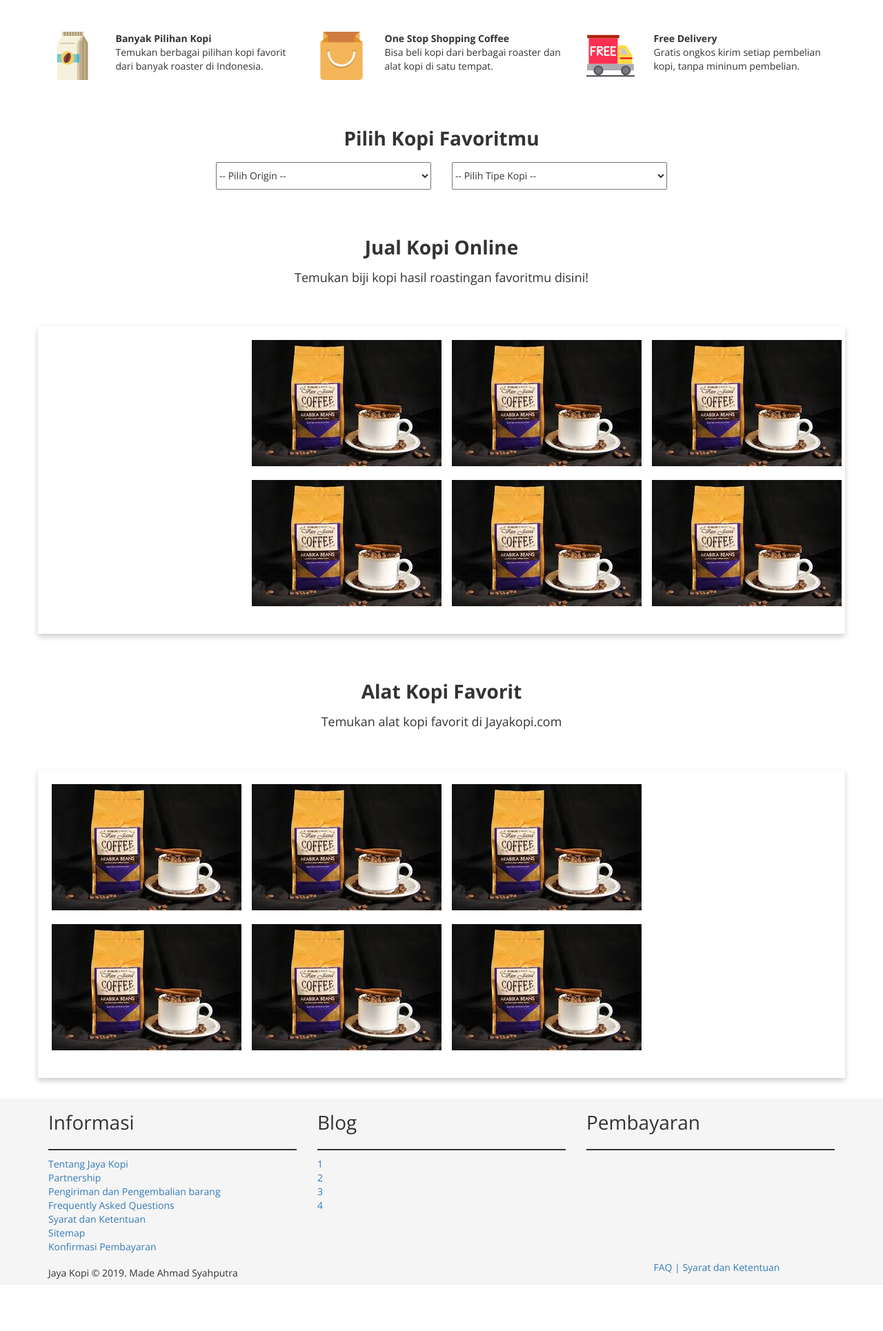
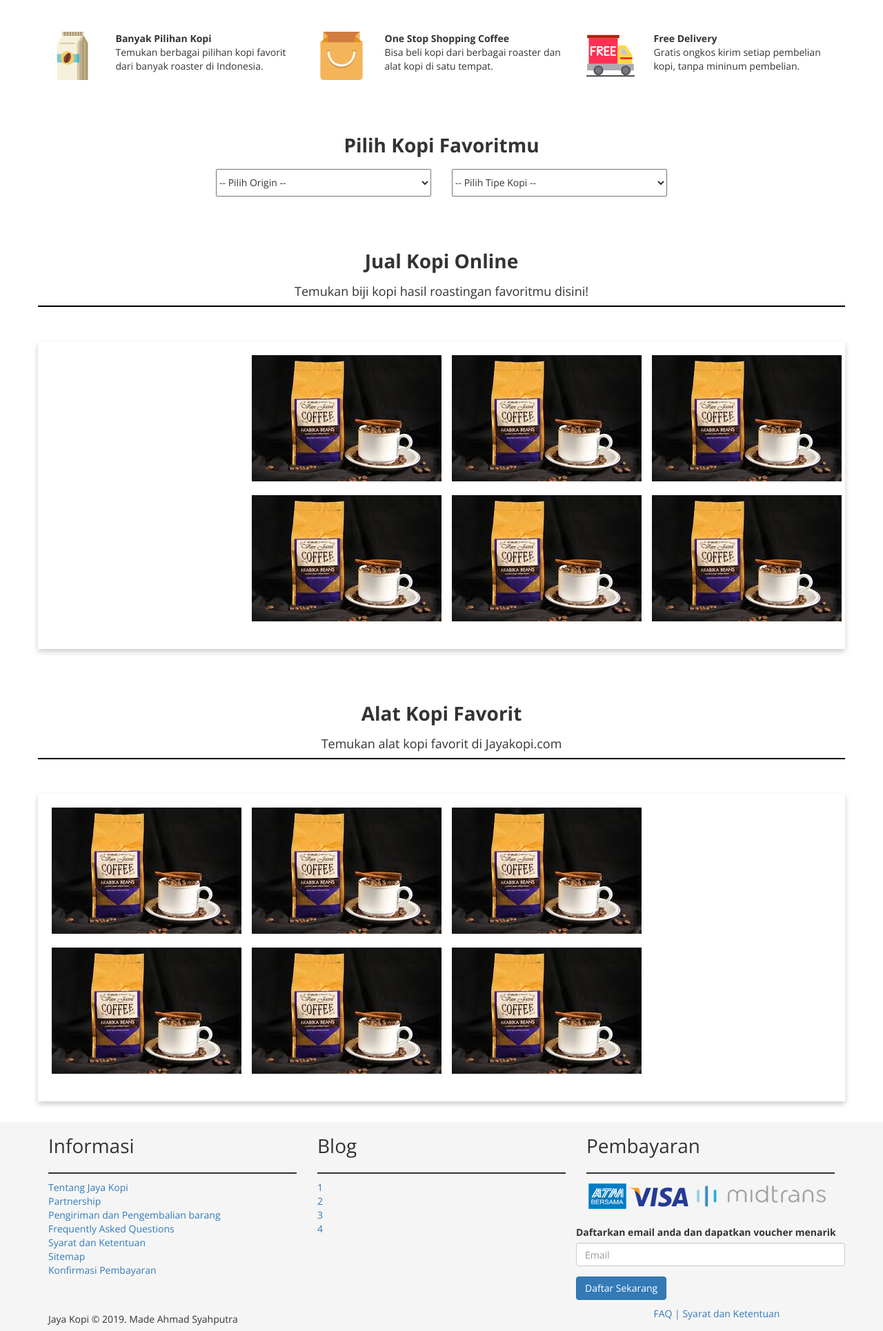
Before and after one commit to putra-chan/belajar, a PHP site: page / in a window 1280 px wide. Shown: the part 632-2562 px from the top of the page at 69% size. Before the commit the page ends 2487 px from the top, so only its background shows below. Run offline with PHP 8.4, Linux system fonts and the light colour scheme.

Commit message:
index modified

```diff
--- a/asset/css/style.css
+++ b/asset/css/style.css
@@ -80,6 +80,7 @@ body{
 .m{
   margin-top: 50px;
   margin-bottom: 50px;
+  border-bottom: 2px solid black;
 }
 .pb20>img{
   padding-bottom: 20px
@@ -137,3 +138,17 @@ body{
 .color{
   background-color: whitesmoke
 }
+.wrapper-link{
+  background-color: #1e88e5;
+  border-radius: 8px;
+  height: 28px;
+  text-align: center;
+  padding: 4px;
+  margin-top: 6px;
+  margin-right: 14px;
+}
+.wrapper-link:hover{
+  background-color: black;
+  color: white;
+
+}
--- a/config/connect/connect.php
+++ b/config/connect/connect.php
@@ -2,7 +2,7 @@
   $serverName = "localhost";
   $username   = "root";
   $password   = "";
-  $dbName     = "belajar_web";
+  $dbName     = "belajar";
 
   $connect = new mysqli($serverName, $username, $password, $dbName);
   if ($connect->connect_error) {
--- a/index.php
+++ b/index.php
@@ -7,8 +7,8 @@
     <link rel="stylesheet" href="https://fonts.googleapis.com/css?family=Open+Sans:400,700">
     <link rel="stylesheet" href="asset/bootstrap/css/bootstrap.min.css">
     <link rel="stylesheet" href="asset/css/normalize/normalize.css">
+    <link rel="stylesheet" href="asset/css/sl-mp.min.css">
     <link rel="stylesheet" href="asset/css/style.css">
-    <link rel="stylesheet" href="asset/css/sl-mp.min.css">
   </head>
   <body>
     <header>
@@ -147,7 +147,7 @@
           </div>
         </div>
       </div>
-      <div class="container m">
+      <div class="container sl-mt60">
         <div class="row wrapper-option">
           <div class="col-xs-12 col-md-12">
             <div class="wrapper-content">
@@ -171,7 +171,7 @@
           </div>
         </div>
       </div>
-      <div class="container m">
+      <div class="container m sl-mt60">
         <div class="wrapper-jualkopi">
           <h1 class="center"><b>Jual Kopi Online</b></h1>
           <h4 class="center">Temukan biji kopi hasil roastingan favoritmu disini!</h4>
@@ -194,7 +194,7 @@
                       <div class="overlay">
                         <div class="row">
                           <div class="col-xs-12 col-md-12">
-                            <h3><a href="layout/user/detail_kopi/detail_kopi.php">Kopi Lanang Sumatera Utara</a></h3>
+                            <h3><a href="layout/user/detail_kopi/detail_kopi.php" style="color:black">Kopi Lanang Sumatera Utara</a></h3>
                           </div>
                           <div class="col-xs-12 col-md-12">
                             <p>Bintang</p>
@@ -232,7 +232,7 @@
           </div>
         </div>
       </div>
-      <div class="container m">
+      <div class="container m sl-mt60">
         <div class="row">
           <h1 class="center"><b>Alat Kopi Favorit</b></h1>
           <h4 class="center">Temukan alat kopi favorit di Jayakopi.com</h4>
@@ -285,6 +285,8 @@
               <li><a href="#">Konfirmasi Pembayaran</a></li>
             </ul>
           </div>
+
+          <!-- Blog -->
           <div class="col-xs-12 col-md-4">
             <h1>Blog</h1>
             <p class="border"></p>
@@ -295,11 +297,24 @@
               <li><a href="#">4</a></li>
             </ul>
           </div>
+
+          <!-- Payment -->
           <div class="col-xs-12 col-md-4">
             <h1>Pembayaran</h1>
             <p class="border"></p>
             <ul class="style-list">
-              <li></li>
+              <li><img src="asset/img/footer-payment.png" alt="payment"></li>
+              <li>
+                <div class="row">
+                  <form class="sl-mt20" action="#" method="post">
+                    <div class="form-group">
+                      <label for="email-in">Daftarkan email anda dan dapatkan voucher menarik</label>
+                      <input type="email" name="email-in" class="form-control" placeholder="Email" id="email-in">
+                    </div>
+                    <button type="submit" class="btn btn-primary">Daftar Sekarang</button>
+                  </form>
+                </div>
+              </li>
             </ul>
           </div>
         </div>
```
Also changed, not shown: layout/user/cart/cart.php (added, +34 -0 lines), asset/img/DVD.jpg (deleted), asset/img/Hard_disk.jpg (deleted), asset/img/Motherboard.jpg (deleted).
